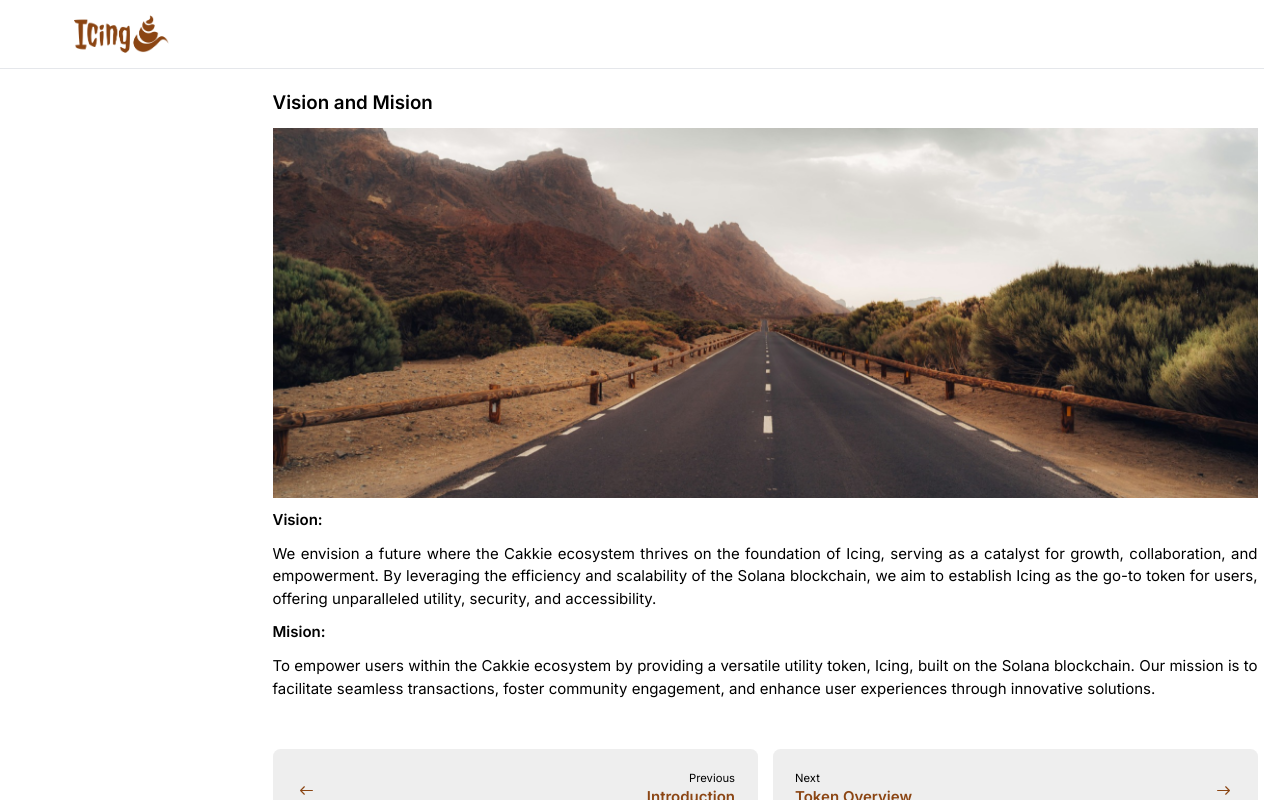
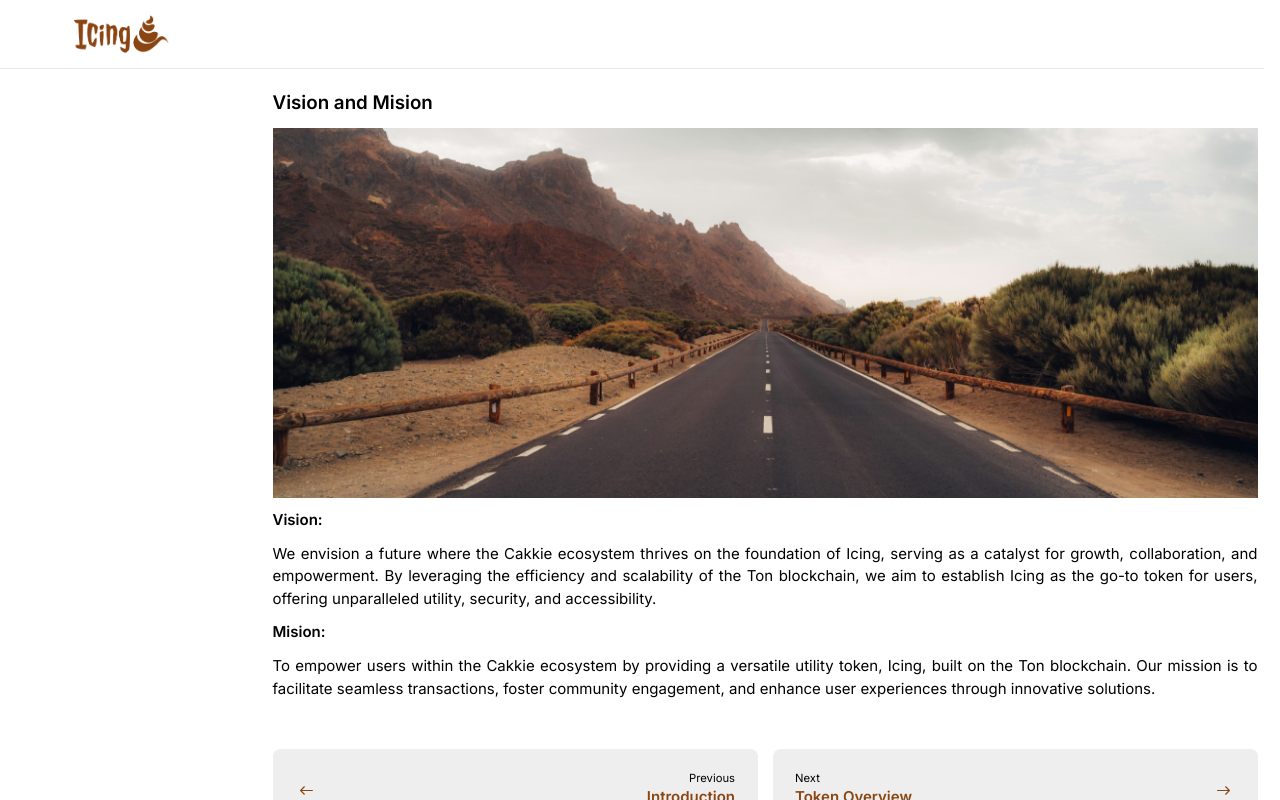
Before and after one commit to Cakkie-team/cakkie-fe-revamp, a Next.js app: page /vision in a window 1280 px wide. Built offline with nearby package versions, Linux system fonts and the light colour scheme.

Commit message:
change to ton blockchain

```diff
--- a/src/components/icing/conclusion/Conclusion.tsx
+++ b/src/components/icing/conclusion/Conclusion.tsx
@@ -11,7 +11,7 @@ export default function Conclusion() {
         <p className="text-justify leading-6">
           Icing token serves as the backbone of the Cakkie ecosystem, enabling
           seamless transactions and fostering community engagement among bakers
-          and cake enthusiasts. With its integration on the Solana blockchain,
+          and cake enthusiasts. With its integration on the Ton blockchain,
           Icing offers users fast, secure, and cost-effective means of exchange
           within the platform. As Cakkie continues to grow and innovate, Icing
           will play a crucial role in shaping the future of social networking
--- a/src/components/icing/introduction/Introduction.tsx
+++ b/src/components/icing/introduction/Introduction.tsx
@@ -20,7 +20,7 @@ export default function Introduction() {
           Cakkie, the leading social media platform for bakers and cake
           enthusiasts, has introduced Icing as its native utility token to
           enhance user experience and foster community engagement. Icing is a
-          digital asset built on the Solana blockchain, providing users with
+          digital asset built on the Ton blockchain, providing users with
           fast, secure, and cost-effective transactions. This whitepaper
           presents the tokenomics, roadmap, and use cases of Icing, showcasing
           its integral role in powering the Cakkie platform.
--- a/src/components/icing/roadMap/RoadMap.tsx
+++ b/src/components/icing/roadMap/RoadMap.tsx
@@ -36,7 +36,7 @@ export default function RoadMap() {
             Conduct token presale to seed initial liquidity and community
             support.
           </li>
-          <li>Launch Icing token on the Solana blockchain.</li>
+          <li>Launch Icing token on the Ton blockchain.</li>
           <li>Destribute airdrops according to the earnings on Q1.</li>
           <li>
             Integrate Icing as the primary medium of exchange within the Cakkie
--- a/src/components/icing/security/Security.tsx
+++ b/src/components/icing/security/Security.tsx
@@ -19,7 +19,7 @@ export default function Security() {
         <p className="text-justify leading-6">
           The Icing (ICING) cryptocurrency is designed to empower the vibrant
           Cakkie community—a social media platform dedicated to bakers and cake
-          enthusiasts. By leveraging the Solana Blockchain, ICING serves as a
+          enthusiasts. By leveraging the Ton Blockchain, ICING serves as a
           versatile utility token, facilitating seamless transactions, tipping,
           and job proposals within the ecosystem.
         </p>
--- a/src/components/icing/vision/Vision.tsx
+++ b/src/components/icing/vision/Vision.tsx
@@ -18,13 +18,13 @@ export default function Vision() {
       <div className="flex gap-y-3 flex-wrap w-full justify-start items-start">
         <p className="font-semibold">Vision: </p>
         <p className="text-justify leading-6">
-        We envision a future where the Cakkie ecosystem thrives on the foundation of Icing, serving as a catalyst for growth, collaboration, and empowerment. By leveraging the efficiency and scalability of the Solana blockchain, we aim to establish Icing as the go-to token for users, offering unparalleled utility, security, and accessibility.
+        We envision a future where the Cakkie ecosystem thrives on the foundation of Icing, serving as a catalyst for growth, collaboration, and empowerment. By leveraging the efficiency and scalability of the Ton blockchain, we aim to establish Icing as the go-to token for users, offering unparalleled utility, security, and accessibility.
         </p>
       </div>
       <div className="flex gap-y-3 flex-wrap w-full justify-start items-start">
         <p className="font-semibold">Mision: </p>
         <p className="text-justify leading-6">
-        To empower users within the Cakkie ecosystem by providing a versatile utility token, Icing, built on the Solana blockchain. Our mission is to facilitate seamless transactions, foster community engagement, and enhance user experiences through innovative solutions.
+        To empower users within the Cakkie ecosystem by providing a versatile utility token, Icing, built on the Ton blockchain. Our mission is to facilitate seamless transactions, foster community engagement, and enhance user experiences through innovative solutions.
         </p>
       </div>
     </>
--- a/src/components/icing/whitepaper/WhitePaper.tsx
+++ b/src/components/icing/whitepaper/WhitePaper.tsx
@@ -6,7 +6,7 @@ export default function WhitePaper() {
   return (
     <>
      <h2 className="text-desktop  sm:text-xl">
-        <span className="font-semibold">WhitePaper:</span> Icing - The sweet utility token on solana blockchain
+        <span className="font-semibold">WhitePaper:</span> Icing - The sweet utility token on Ton blockchain
       </h2>
       <Image
         src="/images/whitepaper.png"
@@ -18,7 +18,7 @@ export default function WhitePaper() {
       <div className="flex gap-y-3 flex-wrap w-full justify-start items-start">
         <p className="font-semibold">Abstract</p>
         <p className="text-justify leading-6">
-          Icing is a versatile utility token built on the Solana blockchain,
+          Icing is a versatile utility token built on the Ton blockchain,
           specifically designed to cater to the needs of users within the Cakkie
           ecosystem. Cakkie, a mobile application tailored for bakers and cake
           enthusiasts, integrates Icing as its native token to enhance user
```
